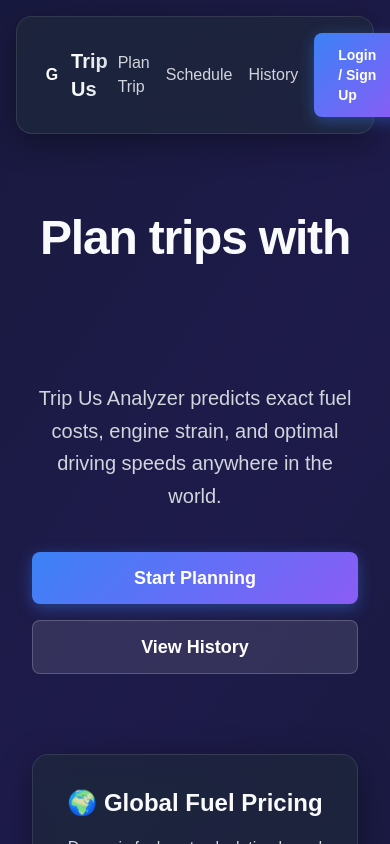
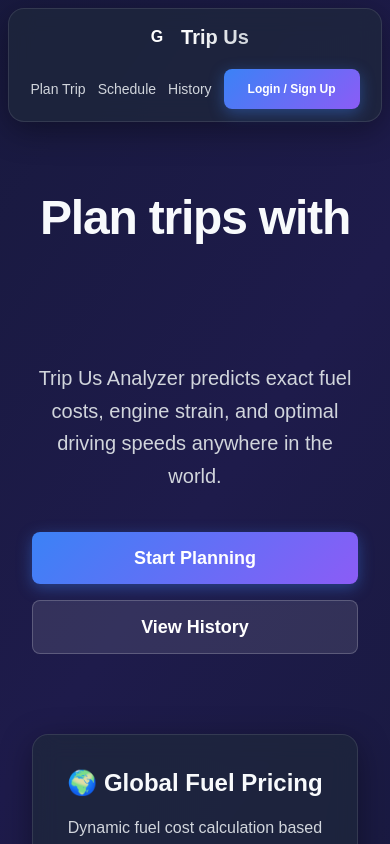
Before and after one commit to matrixjoy45-sys/S-trip, a Next.js app in the folder frontend/: page / in a window 390 px wide. Shown: the top 844 px of the page. Built offline with nearby package versions, Linux system fonts and the light colour scheme; no server answers.

Commit message:
UI fixes: navbar, slider debounce, history mobile fix

```diff
--- a/frontend/src/app/dashboard/page.tsx
+++ b/frontend/src/app/dashboard/page.tsx
@@ -116,12 +116,19 @@ function DashboardContent() {
   }, [from, to, vehicle]);
 
   useEffect(() => {
-    if (from && to && vehicle) fetchAnalysis(speed);
+    if (!from || !to || !vehicle) return;
+
+    // Debounce the API call by 500ms so it only fetches when user stops sliding
+    const timer = setTimeout(() => {
+      fetchAnalysis(speed);
+    }, 500);
+
+    return () => clearTimeout(timer);
     // eslint-disable-next-line react-hooks/exhaustive-deps
   }, [speed]);
 
   const fetchAnalysis = async (currentSpeed: number) => {
-    setLoading(true);
+    if (!analysis) setLoading(true); // Only show full-screen loader on initial mount
     try {
       const countryName = extractCountry(to || "");
       const body: any = {
@@ -198,22 +205,10 @@ function DashboardContent() {
   return (
     <div className="flex flex-col gap-6 animate-fade-in pb-12">
       {/* Header */}
-      <div className="px-6 py-6 bg-gradient-to-r from-blue-900/40 to-purple-900/40 rounded-xl border border-blue-500/20 shadow-lg relative">
-        {userId && (
-          <button
-            onClick={handleSaveTrip}
-            disabled={saving || loading}
-            className={`absolute top-6 right-6 px-4 py-2 rounded font-bold text-sm transition-all ${
-              saveSuccess
-                ? "bg-green-500 hover:bg-green-600 text-white"
-                : "bg-blue-600 hover:bg-blue-500 text-white shadow hover:shadow-lg"
-            }`}
-          >
-            {saving ? "Saving..." : saveSuccess ? "✅ Saved!" : "💾 Save Trip To History"}
-          </button>
-        )}
-        <h1 className="text-3xl font-extrabold mb-2">🗺️ Trip Dashboard</h1>
-        <p className="text-lg">
+      <div className="px-5 md:px-6 py-6 bg-gradient-to-r from-blue-900/40 to-purple-900/40 rounded-xl border border-blue-500/20 shadow-lg flex flex-col items-start md:flex-row md:justify-between md:items-start gap-4">
+        <div>
+          <h1 className="text-2xl md:text-3xl font-extrabold mb-2">🗺️ Trip Dashboard</h1>
+          <p className="text-lg">
           <span className="font-semibold text-white"><FlagImg url={getFlagUrlFromDisplayName(from || "")} /> {from}</span>
           <span className="mx-3 text-gray-400">➔</span>
           <span className="font-semibold text-white"><FlagImg url={getFlagUrlFromDisplayName(to || "")} /> {to}</span>
@@ -225,6 +220,21 @@ function DashboardContent() {
           <span>·</span>
           <span>{a?.vehicle_type || "..."}</span>
         </div>
+        </div>
+
+        {userId && (
+          <button
+            onClick={handleSaveTrip}
+            disabled={saving || loading}
+            className={`w-full md:w-auto px-4 py-2 rounded font-bold text-sm transition-all ${
+              saveSuccess
+                ? "bg-green-500 hover:bg-green-600 text-white"
+                : "bg-blue-600 hover:bg-blue-500 text-white shadow hover:shadow-lg"
+            }`}
+          >
+            {saving ? "Saving..." : saveSuccess ? "✅ Saved!" : "💾 Save Trip To History"}
+          </button>
+        )}
       </div>
 
       {/* Row 1: Distance / Time / Fuel Cost Overview */}
--- a/frontend/src/app/history/page.tsx
+++ b/frontend/src/app/history/page.tsx
@@ -112,18 +112,18 @@ export default function TripHistory() {
                 </div>
 
                 {/* Metrics */}
-                <div className="flex flex-wrap gap-4 md:gap-8 bg-gray-900/40 p-3 rounded-lg border border-gray-700/50">
-                  <div className="flex flex-col text-center">
+                <div className="flex flex-wrap w-full md:w-auto justify-between md:justify-end gap-3 md:gap-8 bg-gray-900/40 p-3 rounded-lg border border-gray-700/50 mt-3 md:mt-0">
+                  <div className="flex flex-col text-left md:text-center">
                     <span className="text-[10px] text-gray-500 uppercase tracking-wider">Vehicle</span>
                     <span className="text-sm font-semibold text-gray-300">🚗 {trip.vehicle_name}</span>
                   </div>
 
-                  <div className="flex flex-col text-center">
+                  <div className="flex flex-col text-left md:text-center">
                     <span className="text-[10px] text-gray-500 uppercase tracking-wider">Distance</span>
                     <span className="text-sm font-bold text-blue-400">{trip.distance_km} km</span>
                   </div>
 
-                  <div className="flex flex-col text-center">
+                  <div className="flex flex-col text-left md:text-center">
                     <span className="text-[10px] text-gray-500 uppercase tracking-wider">Fuel Cost</span>
                     <span className="text-sm font-bold text-green-400">
                       {trip.total_fuel_cost > 0 ? `${trip.total_fuel_cost} ${trip.currency}` : "N/A"}
@@ -131,7 +131,7 @@ export default function TripHistory() {
                   </div>
 
                   {(trip.scheduled_date || trip.scheduled_time) && (
-                    <div className="flex flex-col text-center border-l border-gray-700/50 pl-4 hidden sm:flex">
+                    <div className="flex flex-col text-left md:text-center md:border-l md:border-gray-700/50 md:pl-4">
                       <span className="text-[10px] text-gray-500 uppercase tracking-wider">Scheduled for</span>
                       <span className="text-sm font-semibold text-yellow-400">
                         {trip.scheduled_date} {trip.scheduled_time}
--- a/frontend/src/components/Navbar.tsx
+++ b/frontend/src/components/Navbar.tsx
@@ -30,8 +30,8 @@ export default function Navbar() {
   };
 
   return (
-    <nav className="glass-panel sticky top-0 z-50 px-6 py-4 flex justify-between items-center mb-8 mx-4 mt-4">
-      <div className="flex items-center space-x-2">
+    <nav className="glass-panel sticky top-0 z-50 px-4 md:px-6 py-3 md:py-4 flex flex-col sm:flex-row justify-between items-center gap-4 mb-6 mx-2 md:mx-4 mt-2 md:mt-4">
+      <div className="flex items-center space-x-2 w-full sm:w-auto justify-center sm:justify-start">
         <div className="w-8 h-8 rounded-full bg-gradient-to-tr from-primary to-secondary flex items-center justify-center text-white font-bold">
           G
         </div>
@@ -40,22 +40,22 @@ export default function Navbar() {
         </Link>
       </div>
 
-      <div className="flex items-center space-x-4">
-        <Link href="/setup" className="text-gray-300 hover:text-white transition-colors py-2">
+      <div className="flex flex-wrap items-center justify-center gap-3 sm:gap-4 w-full sm:w-auto text-sm md:text-base">
+        <Link href="/setup" className="text-gray-300 hover:text-white transition-colors py-1">
           Plan Trip
         </Link>
-        <Link href="/schedule" className="text-gray-300 hover:text-white transition-colors py-2">
+        <Link href="/schedule" className="text-gray-300 hover:text-white transition-colors py-1">
           Schedule
         </Link>
-        <Link href="/history" className="text-gray-300 hover:text-white transition-colors py-2">
+        <Link href="/history" className="text-gray-300 hover:text-white transition-colors py-1">
           History
         </Link>
         {mounted && user ? (
-          <button onClick={handleLogout} className="btn-primary text-sm px-4 py-2">
+          <button onClick={handleLogout} className="btn-primary text-xs md:text-sm px-3 py-1.5 md:px-4 md:py-2">
             Logout
           </button>
         ) : (
-          <Link href="/login" className="btn-primary text-sm px-4 py-2">
+          <Link href="/login" className="btn-primary text-xs md:text-sm px-3 py-1.5 md:px-4 md:py-2">
             Login / Sign Up
           </Link>
         )}
```
